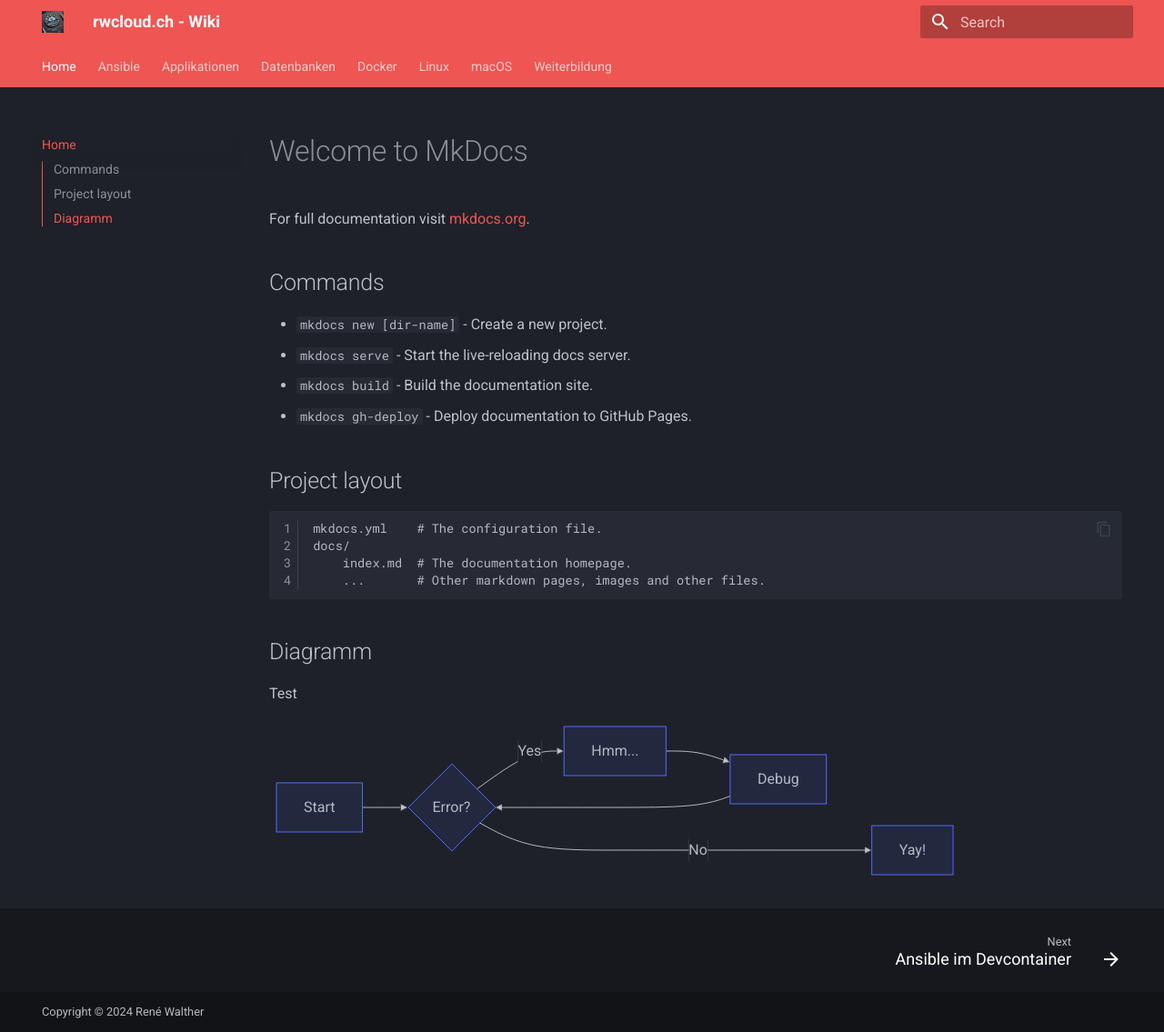
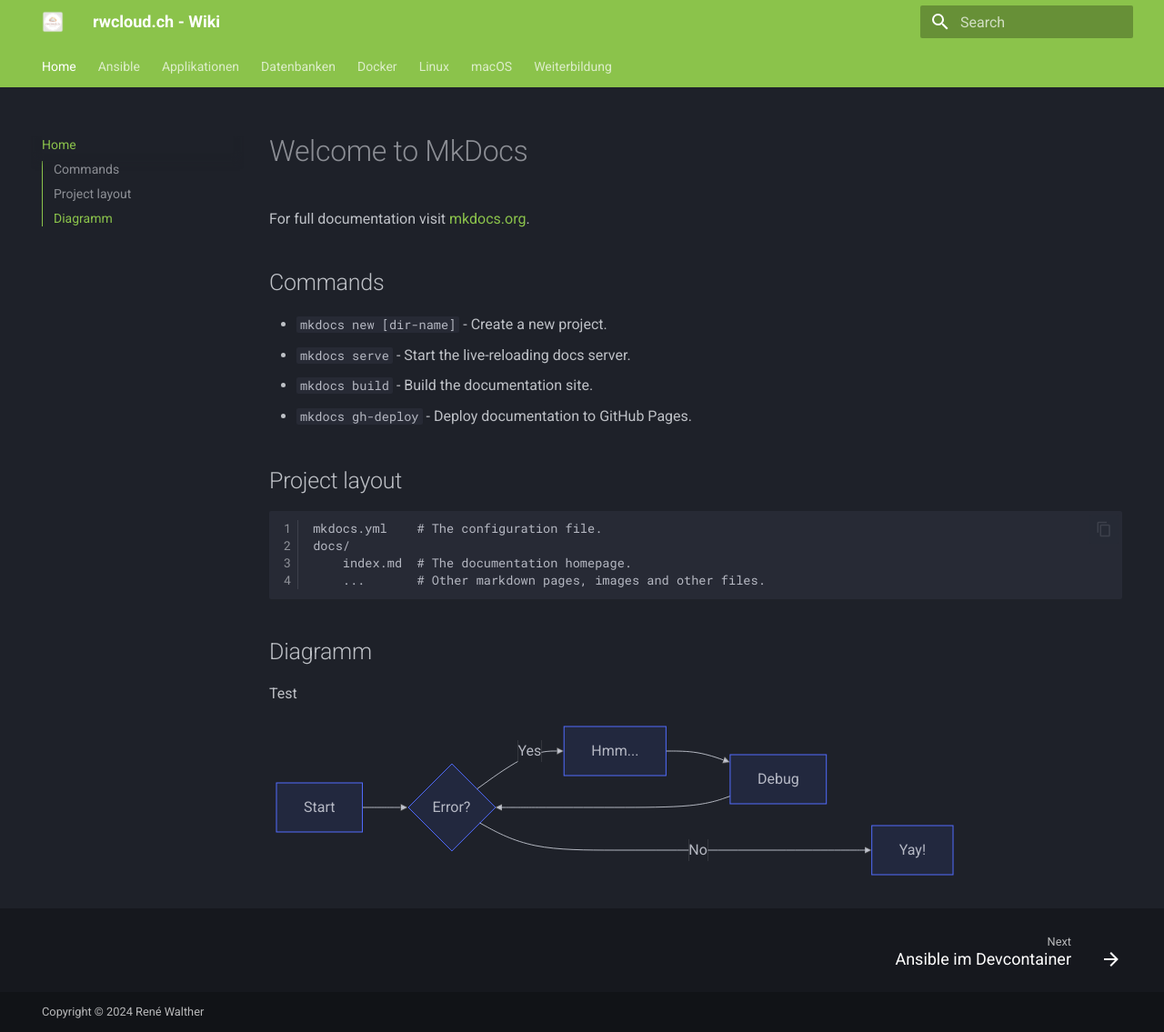
Before and after one commit to rewa81/wiki, an MkDocs documentation site: the page built from docs/index.md, in a window 1280 px wide and 1135 px high. Shown: the whole window at 91% size. Built offline with MkDocs 1.6.1 and Material for MkDocs 9.7.7, drawn with Linux system fonts in a browser that asks for light colours.

Commit message:
logo und design ändern

```diff
--- a/mkdocs.yml
+++ b/mkdocs.yml
@@ -3,7 +3,7 @@ theme:
   name: 'material'
   palette:
     scheme: 'slate'
-    primary: red
+    primary: light green
   features:
     - navigation.expand
     - navigation.sections
@@ -17,7 +17,7 @@ theme:
   font:
     text: Roboto
     code: Roboto Mono
-  logo: assets/images/logo2.png
+  logo: assets/images/logo3.png
   favicon: assets/images/favicon.ico
 nav:
   - Home: index.md
```
Also changed, not shown: docs/assets/images/logo3.png (added), 1 other file.
